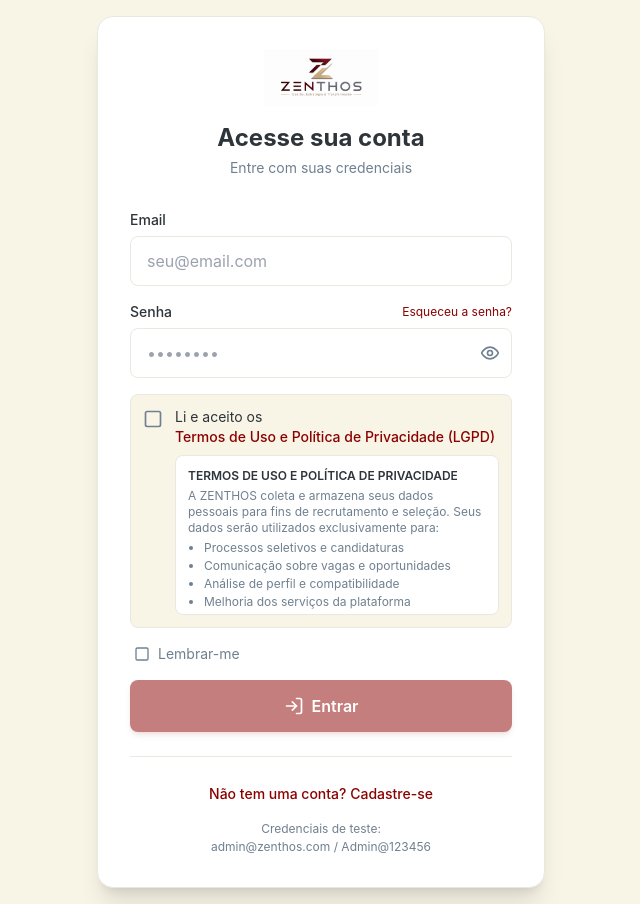
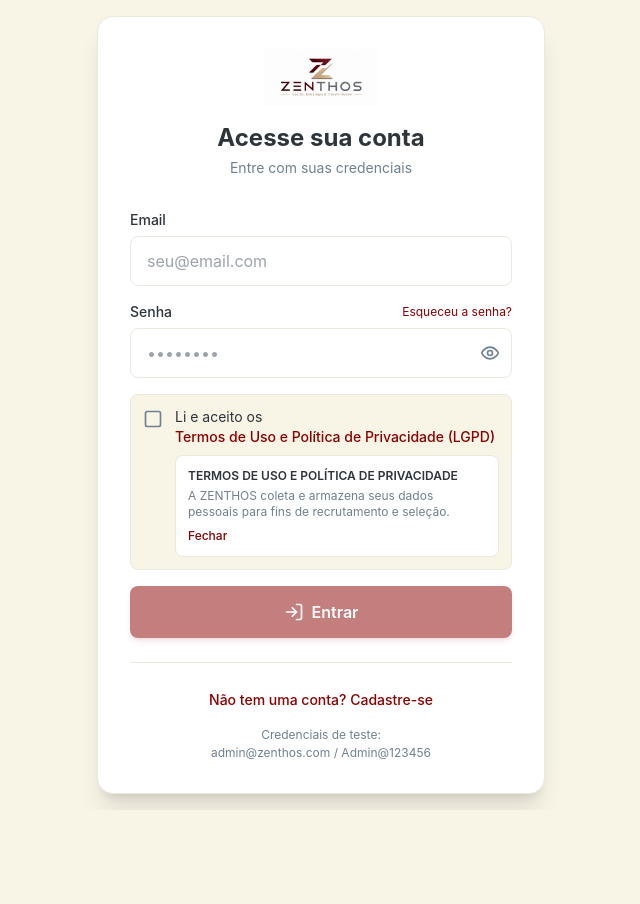
Before and after one commit to trivoroficial/consult_recruit, a Next.js app: page /login in a window 1280 px wide. Both pictures are taken after a click on the button "Termos de Uso e Política de Privacidade (LGPD)". Shown: the whole page, without its empty margins (319-959 px from the left). After the commit the page ends 810 px from the top, so only its background shows below. Built offline with nearby package versions, Linux system fonts and the light colour scheme.

Commit message:
Refactor login logic and remove remember me feature

```diff
--- a/src/app/(auth)/login/page.tsx
+++ b/src/app/(auth)/login/page.tsx
@@ -15,24 +15,12 @@
   const [error, setError] = useState('')
   const [aceitouLGPD, setAceitouLGPD] = useState(false)
   const [mostrarLGPD, setMostrarLGPD] = useState(false)
-  const [rememberMe, setRememberMe] = useState(false)
 
   useEffect(() => {
     const checkUser = async () => {
       const { data: { user } } = await supabase.auth.getUser()
       if (user) {
-        const { data: userData } = await supabase
-          .from('usuarios')
-          .select('role')
-          .eq('id', user.id)
-          .single()
-
-        const role = userData?.role || 'admin'
-
-        if (role === 'admin') router.push('/admin/dashboard')
-        else if (role === 'empresa') router.push('/empresa/dashboard')
-        else if (role === 'candidato') router.push('/candidato/dashboard')
-        else router.push('/admin/dashboard')
+        router.push('/admin/dashboard')
       }
     }
     checkUser()
@@ -58,25 +46,15 @@
       if (error) throw error
 
       if (data.user) {
-        const { data: userData } = await supabase
-          .from('usuarios')
-          .select('role')
-          .eq('id', data.user.id)
-          .single()
-
-        const role = userData?.role || 'admin'
-
+        // SALVAR NO LOCALSTORAGE
         localStorage.setItem('zenthos_user', JSON.stringify({
           email: data.user.email,
           name: data.user.email?.split('@')[0] || 'Usuário',
-          role: role,
+          role: 'admin',
           id: data.user.id
         }))
 
-        if (role === 'admin') router.push('/admin/dashboard')
-        else if (role === 'empresa') router.push('/empresa/dashboard')
-        else if (role === 'candidato') router.push('/candidato/dashboard')
-        else router.push('/admin/dashboard')
+        router.push('/admin/dashboard')
       }
     } catch (err: any) {
       setError(err.message || 'Erro ao fazer login. Verifique suas credenciais.')
@@ -88,7 +66,6 @@
   return (
     <div className="w-full max-w-md">
       <div className="bg-white rounded-2xl shadow-xl p-8 border border-[#E8EAE0]">
-        {/* LOGO */}
         <div className="text-center mb-8">
           <img src="/logo.png" alt="ZENTHOS" className="h-[1.5cm] w-auto mx-auto object-contain" />
           <h2 className="text-2xl font-bold text-[#2D343A] mt-4">Acesse sua conta</h2>
@@ -140,7 +117,6 @@
             </div>
           </div>
 
-          {/* LGPD CHECKBOX */}
           <div className="flex items-start gap-3 p-3 bg-[#F8F4E6] rounded-lg border border-[#E8EAE0]">
             <button
               type="button"
@@ -167,14 +143,7 @@
               {mostrarLGPD && (
                 <div className="mt-2 p-3 bg-white rounded-lg border border-[#E8EAE0] text-xs text-[#708090] max-h-40 overflow-y-auto">
                   <p className="font-semibold text-[#2D343A] mb-1">TERMOS DE USO E POLÍTICA DE PRIVACIDADE</p>
-                  <p>A ZENTHOS coleta e armazena seus dados pessoais para fins de recrutamento e seleção. Seus dados serão utilizados exclusivamente para:</p>
-                  <ul className="list-disc pl-4 mt-1 space-y-0.5">
-                    <li>Processos seletivos e candidaturas</li>
-                    <li>Comunicação sobre vagas e oportunidades</li>
-                    <li>Análise de perfil e compatibilidade</li>
-                    <li>Melhoria dos serviços da plataforma</li>
-                  </ul>
-                  <p className="mt-1">Você tem direito a acessar, corrigir ou excluir seus dados a qualquer momento.</p>
+                  <p>A ZENTHOS coleta e armazena seus dados pessoais para fins de recrutamento e seleção.</p>
                   <button
                     type="button"
                     onClick={() => setMostrarLGPD(false)}
@@ -187,26 +156,10 @@
             </div>
           </div>
 
-          {/* REMEMBER ME */}
-          <div className="flex items-center gap-2 px-1">
-            <button
-              type="button"
-              onClick={() => setRememberMe(!rememberMe)}
-              className="flex items-center gap-2 text-sm text-[#708090] hover:text-[#2D343A] transition"
-            >
-              {rememberMe ? (
-                <CheckSquare className="h-4 w-4 text-[#8B0000]" />
-              ) : (
-                <Square className="h-4 w-4 text-[#708090]" />
-              )}
-              Lembrar-me
-            </button>
-          </div>
-
           <button
             type="submit"
             disabled={loading || !aceitouLGPD}
-            className="w-full py-3.5 bg-[#8B0000] hover:bg-[#700000] text-white font-semibold rounded-lg transition-all duration-300 shadow-md shadow-[#8B0000]/20 hover:shadow-lg hover:-translate-y-0.5 flex items-center justify-center gap-2 disabled:opacity-50 disabled:cursor-not-allowed disabled:hover:translate-y-0"
+            className="w-full py-3.5 bg-[#8B0000] hover:bg-[#700000] text-white font-semibold rounded-lg transition-all duration-300 shadow-md shadow-[#8B0000]/20 hover:shadow-lg hover:-translate-y-0.5 flex items-center justify-center gap-2 disabled:opacity-50 disabled:cursor-not-allowed"
           >
             {loading ? 'Entrando...' : (
               <>
```
